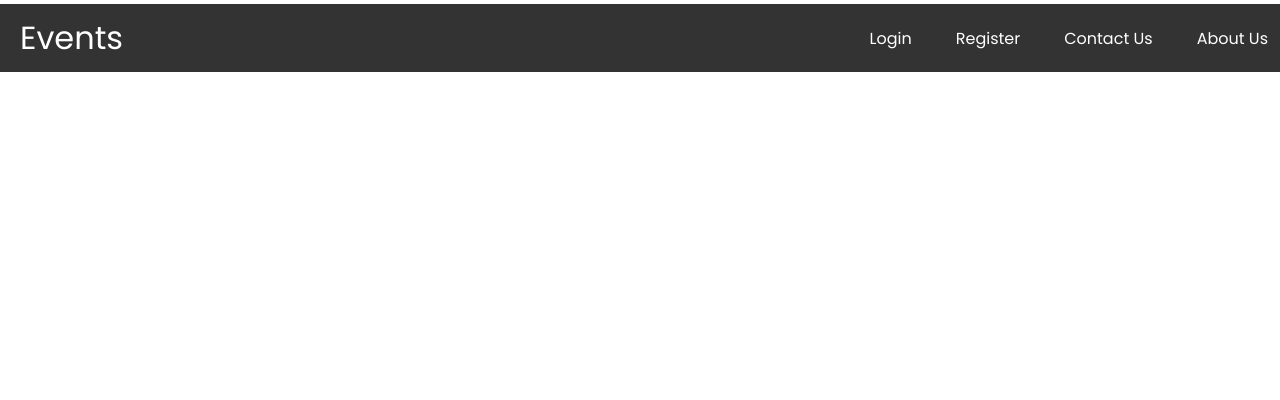
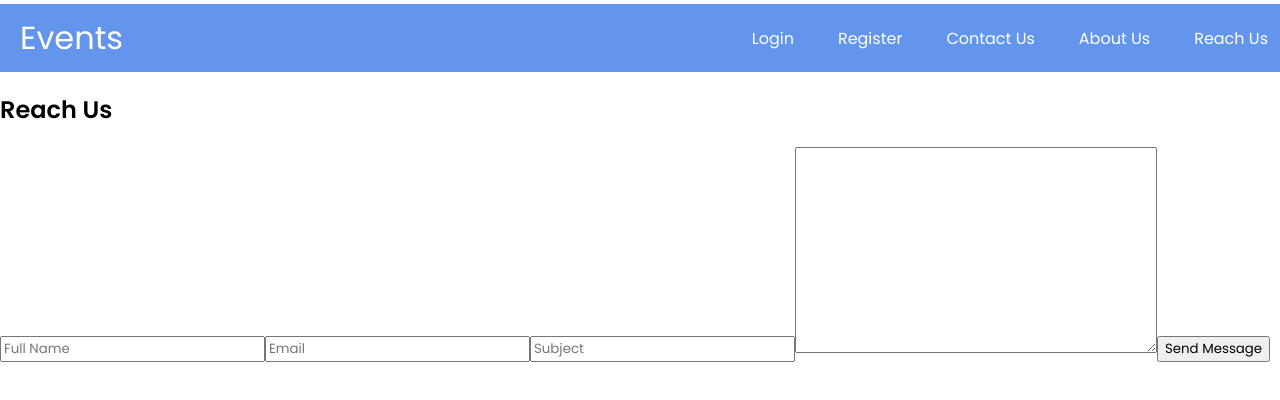
Before and after one commit to Liamlunkamba/EventProject, a React (Vite) app in the folder Frontend/: page /reach in a window 1280 px wide. Shown: the top 400 px of the page. Built offline with nearby package versions, Linux system fonts and the light colour scheme.

Commit message:
added an email send pag in Reach us

```diff
--- a/Frontend/package.json
+++ b/Frontend/package.json
@@ -10,6 +10,7 @@
     "preview": "vite preview"
   },
   "dependencies": {
+    "@emailjs/browser": "^4.4.1",
     "axios": "^1.7.7",
     "frontend": "file:",
     "leaflet": "^1.9.4",
--- a/Frontend/src/App.jsx
+++ b/Frontend/src/App.jsx
@@ -15,6 +15,7 @@ import { AuthProvider } from "./components/auth/AuthContext";
 import AdminDashboard from "./components/AdminDashboard/AdminDashboard";
 import ContactUs from "./components/ContactUs/ContactUs";
 import AboutUs from "./components/AboutUs/AboutUs";
+import ReachUs from "./components/ReachUs/ReachUs";
 
 function App() {
   const location = useLocation();
@@ -61,6 +62,7 @@ function App() {
           <Route path="/admin" element={<AdminDashboard />} />
           <Route path="/contact" element={<ContactUs />} />
           <Route path="/about" element={<AboutUs />} />
+          <Route path="/reach" element={<ReachUs />} />
         </Routes>
       </div>
     </AuthProvider>
--- a/Frontend/src/components/EventsHomepage/EventsHomepage.css
+++ b/Frontend/src/components/EventsHomepage/EventsHomepage.css
@@ -5,7 +5,7 @@
   flex-direction: column;
   justify-content: center;
   align-items: center;
-  height: 100vh;
+  height: 20vh;
   background-size: cover;
   background-position: center;
   background-repeat: no-repeat;
@@ -28,7 +28,7 @@
 .home-header {
   text-align: center;
   color: white;
-  background-color: rgba(0, 0, 0, 0.5);
+  background-color: rgba(0, 0, 0, 0.538);
   padding: 30px;
   border-radius: 10px;
   max-width: 600px;
@@ -39,7 +39,7 @@
   font-size: 48px;
   font-weight: 600;
   margin-bottom: 20px;
-  text-shadow: 2px 2px 4px rgba(0, 0, 0, 0.5);
+  text-shadow: 2px 2px 4px rgba(0, 0, 0, 0.695);
 }
 
 .home-header p {
--- a/Frontend/src/components/EventsHomepage/EventsHomepage.jsx
+++ b/Frontend/src/components/EventsHomepage/EventsHomepage.jsx
@@ -10,7 +10,7 @@ const EventsHomePage = () => {
     <div
       className="home-container"
       style={{
-        backgroundImage: `url(https://img.freepik.com/free-photo/people-taking-part-business-event_23-2149333686.jpg?t=st=1726199873~exp=1726203473~hmac=0053bb489e40d9221eee3d4389b2866af1eae04bf586b5b987cc1caa5994bc24&w=1380)`,
+        backgroundImage: `url(https://cdn.leonardo.ai/users/ccf4405d-bf58-4a18-b826-2308c145009f/generations/5368bf68-c865-4ab9-b23d-a4e1f1ac8d34/Leonardo_Phoenix_A_vibrant_and_bustling_urban_scene_showcasing_0.jpg)`,
       }}
     >
       <header className="home-header">
--- a/Frontend/src/components/EventsNavbar/EventsNavbar.css
+++ b/Frontend/src/components/EventsNavbar/EventsNavbar.css
@@ -2,7 +2,7 @@
   display: flex;
   justify-content: space-between;
   align-items: center;
-  background-color: #333;
+  background-color: #6495ed;
   padding: 10px 20px;
   position: relative;
   width: 100%;
--- a/Frontend/src/components/EventsNavbar/EventsNavbar.jsx
+++ b/Frontend/src/components/EventsNavbar/EventsNavbar.jsx
@@ -49,6 +49,9 @@ const EventsNavbar = () => {
             <li>
               <Link to="/about">About Us</Link>
             </li>
+            <li>
+              <Link to="/Reach">Reach Us</Link>
+            </li>
           </>
         )}
       </ul>
--- /dev/null
+++ b/Frontend/src/components/ReachUs/ReachUs.css
@@ -0,0 +1,87 @@
+/* Full height section to center the form */
+.reach-us-section {
+    display: flex;
+    justify-content: center;
+    align-items: center;
+    min-height: 100vh; /* Full height of the viewport */
+    background-color: #f0f0f0; /* Light background color */
+    padding: 20px;
+    box-sizing: border-box;
+  }
+
+  .container {
+    width: 100%;
+    max-width: 500px; /* Maximum width of the form */
+    background-color: #ffffff; /* White background for the form */
+    padding: 30px;
+    border-radius: 10px;
+    box-shadow: 0px 4px 12px rgba(0, 0, 0, 0.1); /* Shadow effect */
+  }
+
+  /* Input fields styling */
+  input,
+  textarea {
+    width: 100%;
+    padding: 12px;
+    margin-bottom: 15px;
+    border: 1px solid #ccc;
+    border-radius: 5px;
+    box-sizing: border-box;
+    font-size: 16px;
+    background-color: #f9f9f9;
+  }
+
+  input:focus,
+  textarea:focus {
+    border-color: #007bff; /* Focus effect */
+    outline: none;
+  }
+
+  /* Submit button styling */
+  .submit-button {
+    width: 100%;
+    padding: 12px;
+    background-color: #007bff;
+    color: white;
+    border: none;
+    border-radius: 5px;
+    cursor: pointer;
+    font-size: 16px;
+  }
+
+  .submit-button:hover {
+    background-color: #0056b3;
+  }
+
+  /* Center the text in the container */
+  .text-center {
+    text-align: center;
+    margin-bottom: 20px;
+  }
+
+  /* Message sent confirmation styling */
+  .message-sent {
+    margin-top: 20px;
+    color: green;
+    font-weight: bold;
+    text-align: center;
+  }
+
+  /* Responsive design for smaller screens */
+  @media (max-width: 768px) {
+    .container {
+      padding: 20px;
+    }
+  }
+
+  @media (max-width: 480px) {
+    .container {
+      padding: 15px;
+    }
+
+    input,
+    textarea,
+    .submit-button {
+      font-size: 14px;
+    }
+  }
--- /dev/null
+++ b/Frontend/src/components/ReachUs/ReachUs.jsx
@@ -0,0 +1,52 @@
+import React, { useRef, useState } from "react";
+import emailjs from "@emailjs/browser";
+
+const ReachUs = () => {
+  const form = useRef();
+  const [messageSent, setMessageSent] = useState(false);
+
+  const sendEmail = (e) => {
+    e.preventDefault();
+
+    emailjs
+      .sendForm("service_t9c6rjd", "template_qswwf1j", form.current, {
+        publicKey: "iHi5bKudKtX9MROMC",
+      })
+      .then(
+        (result) => {
+          console.log(result.text);
+          setMessageSent(true); // Show message sent confirmation
+        },
+        (error) => {
+          console.log(error.text);
+          setMessageSent(false); // Show error message if needed
+        }
+      );
+    e.target.reset();
+  };
+
+  return (
+    <section className="reach-us-section">
+      <div className="container">
+        <h2 className="--text-center">Reach Us</h2>
+        <form
+          ref={form}
+          onSubmit={sendEmail}
+          className="form-container --form-control --card --flex-center --dir-column"
+        >
+          <input type="text" placeholder="Full Name" name="user_name" required />
+          <input type="email" placeholder="Email" name="user_email" required />
+          <input type="text" placeholder="Subject" name="subject" required />
+          <textarea name="message" cols="30" rows="10"></textarea>
+          <button type="submit" className="--btn --btn-primary">
+            Send Message
+          </button>
+        </form>
+
+        {messageSent && <p className="message-sent">Message sent successfully!</p>}
+      </div>
+    </section>
+  );
+};
+
+export default ReachUs;
--- a/Frontend/src/components/auth/AuthContext.jsx
+++ b/Frontend/src/components/auth/AuthContext.jsx
@@ -13,7 +13,7 @@ export const AuthProvider = ({ children }) => {
   const login = (userData) => {
     //Login updates the user state with the provided data and sets isLoggedIn to tre
     setUser(userData);
-    console.log(userData);
+    console.log("here",userData);
     setIsLoggedIn(true);
   };
 //Logout resets the user state and sets isLoggedIn to false
```
Also changed, not shown: 1 other file (tests, documents, lock files or other folders).
